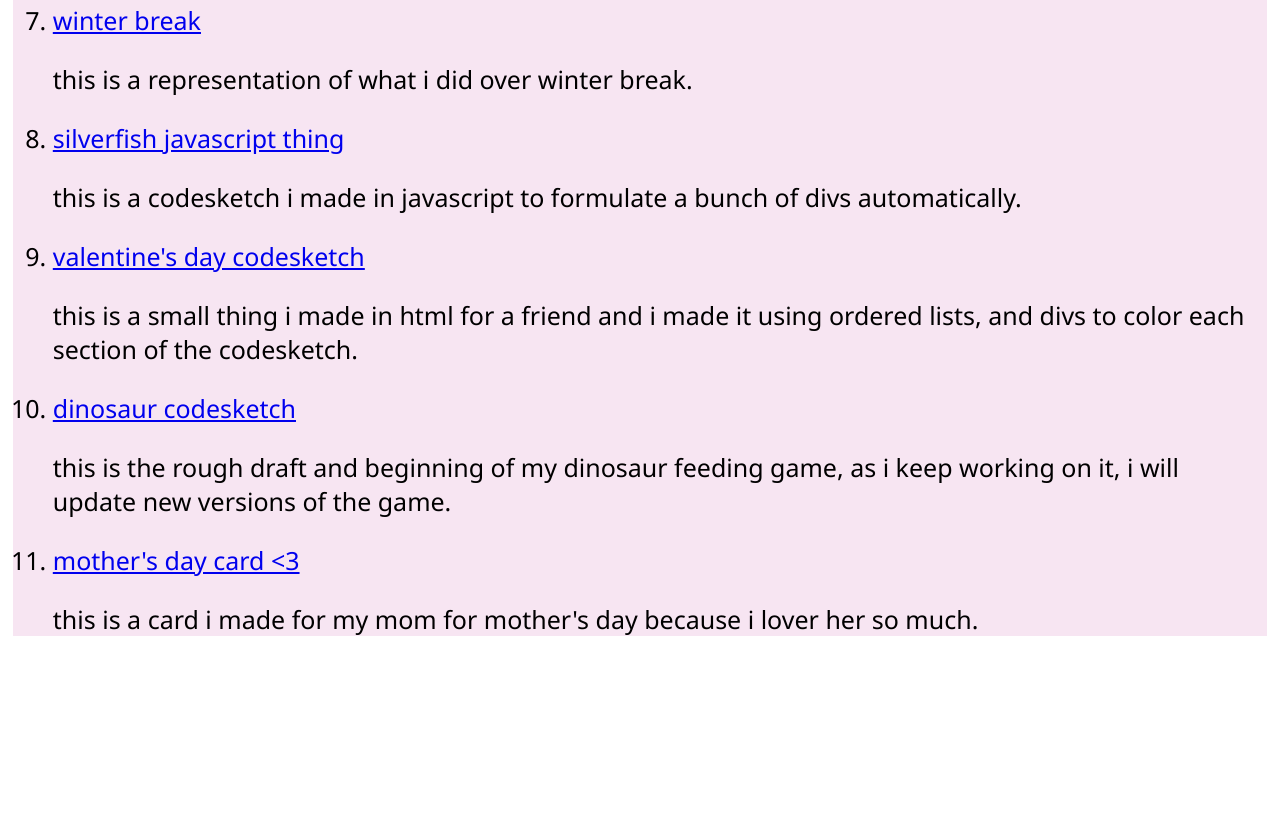
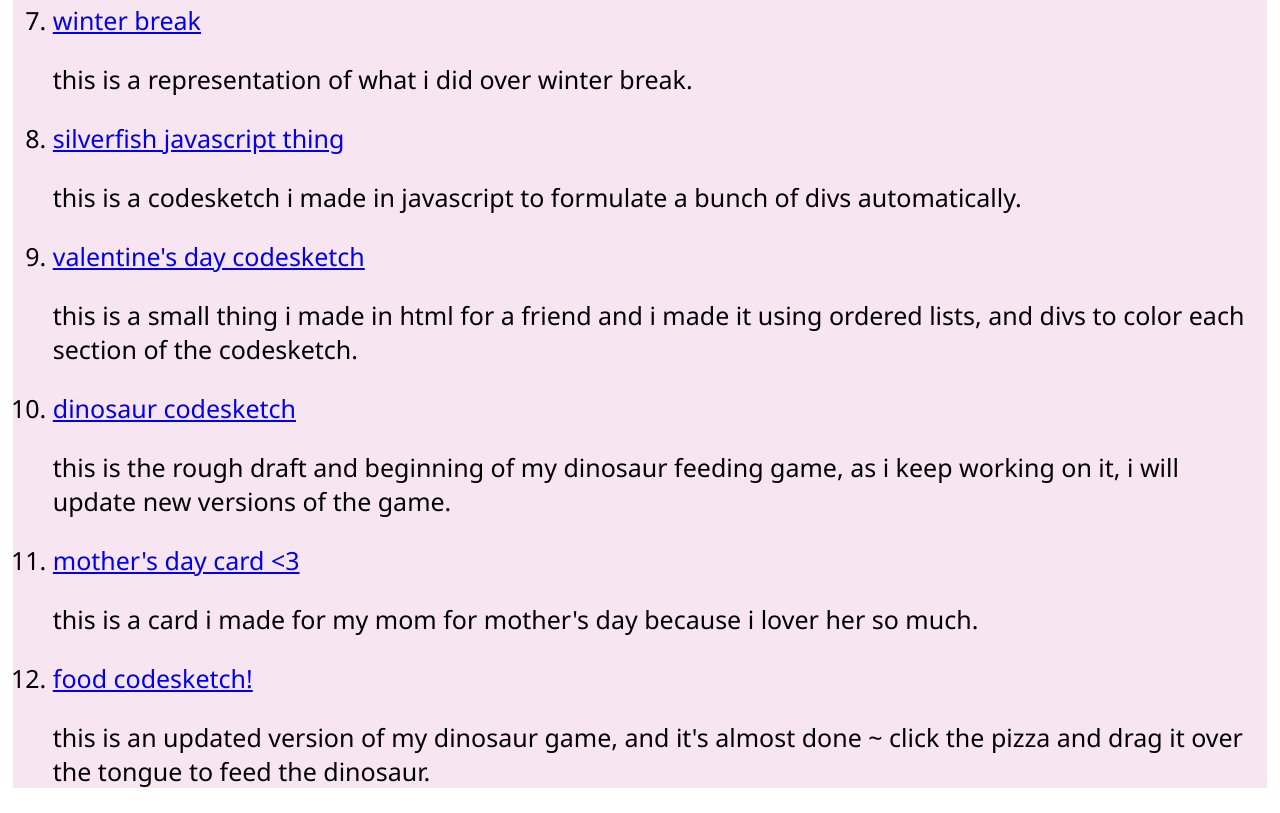
Before and after one commit to Vivi-Tonin/vivi-tonin.github.io, a plain HTML site: page projects.html in a window 1280 px wide. Shown: the part 1127-1940 px from the top of the page. Before the commit the page ends 1788 px from the top, so only its background shows below. Drawn offline with Linux system fonts and the light colour scheme.

Commit message:
your message

```diff
--- a/projects.html
+++ b/projects.html
@@ -122,6 +122,9 @@
 
       <a href="chameleon.html"><li>dinosaur codesketch</a><p>this is the rough draft and beginning of my dinosaur feeding game, as i keep working on it, i will update new versions of the game.</p></li>
       <a href="mothersday.html"><li>mother's day card <3</a><p>this is a card i made for my mom for mother's day because i lover her so much.</p></li>
+
+      <a href="https://glitch.com/~necessary-maddening-glockenspiel"><li>food codesketch!</a><p>
+      this is an updated version of my dinosaur game, and it's almost done ~ click the pizza and drag it over the tongue to feed the dinosaur. </p></li>
     </ol>
   </div>
 
```
Also changed, not shown: journal.html (+2 -0 lines).
